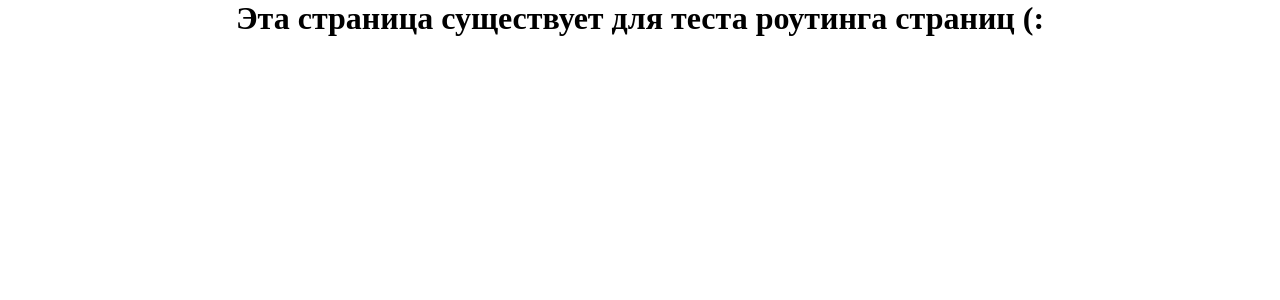
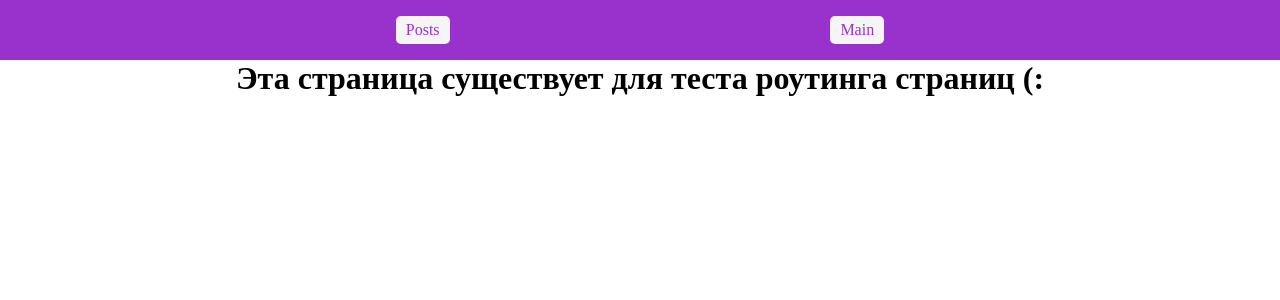
Before and after one commit to joyfulpebble/Learn-React, a React (Create React App) app: page / in a window 1280 px wide. Shown: the top 300 px of the page. Built offline with nearby package versions, Linux system fonts and the light colour scheme.

Commit message:
Добавлен навбар и подгрузка контента без перезагрузки страницы

```diff
--- a/src/App.js
+++ b/src/App.js
@@ -1,10 +1,16 @@
+import './styles/App.css'
 import * as React from "react";
-import {BrowserRouter, Routes, Route} from "react-router-dom";
+import {BrowserRouter, Routes, Route, Link} from "react-router-dom";
 import Home from "./pages/Home.jsx";
 import Posts from "./pages/Posts.jsx";
+
 function App() {
   return (
     <BrowserRouter>
+      <div className="navbar">
+        <Link className="navbar__item" to="/posts">Posts</Link>
+        <Link className="navbar__item" to="/">Main</Link>
+      </div>
       <Routes>
         <Route path='/' element={<Home/>}/>
         <Route path='/posts' element={<Posts/>}/>
--- a/src/styles/App.css
+++ b/src/styles/App.css
@@ -5,7 +5,8 @@
 }
 #root{
     display: flex;
-    justify-content: center;
+    flex-direction: column;
+    align-items: center;
 }
 .App{
     width: 600px;
@@ -50,3 +51,19 @@
     background-color: darkorchid;
     color: white;
 }
+.navbar{
+    height: 60px;
+    width: 100vw;
+    display: flex;
+    justify-content: space-evenly;
+    align-items: center;
+    background-color: darkorchid;
+    padding: 0 15px;
+}
+.navbar__item{
+    background: whitesmoke;
+    text-decoration: none;
+    color: darkorchid;
+    padding: 5px 10px;
+    border-radius: 5px;
+}.navbar__item:hover{background: white}
```
